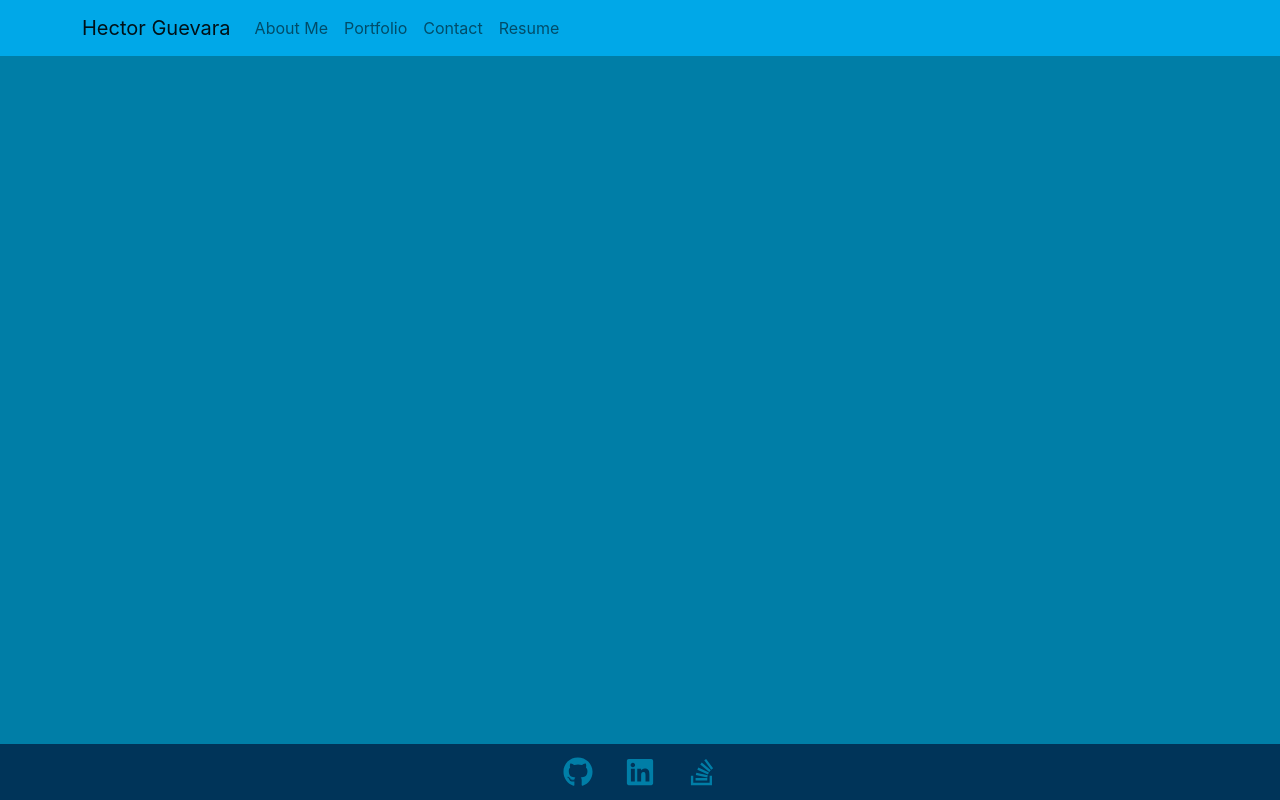
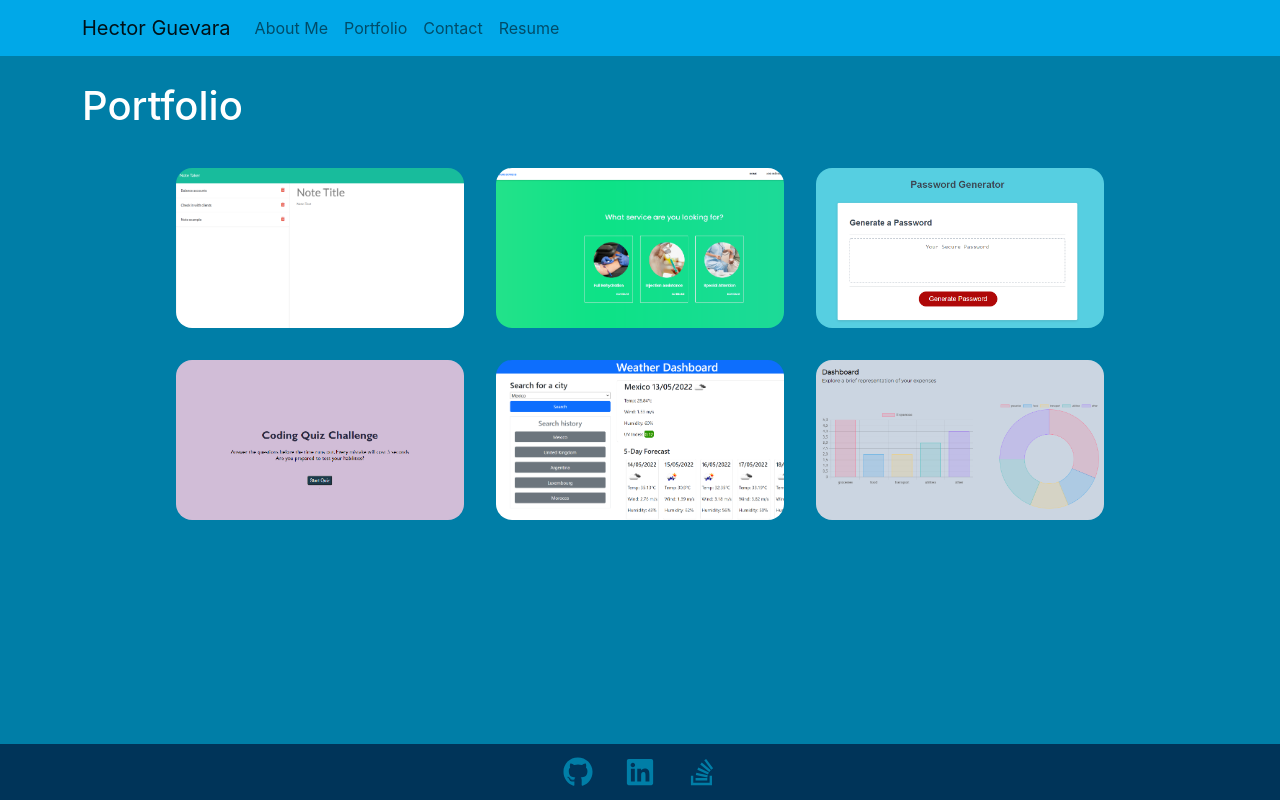
Before and after one commit to HGuevaraCF/portfolio, a React (Create React App) app: page /#/portfolio/work in a window 1280 px wide. Built offline with nearby package versions, Linux system fonts and the light colour scheme.

Commit message:
router test

```diff
--- a/src/components/portfolio.js
+++ b/src/components/portfolio.js
@@ -10,22 +10,21 @@ import wolfinance from '../utils/img/wolfinance.png';
 
 function Portfolio() {
     return (
-      // <Container style={{
-      //   textAlign: 'justify'
-      // }}>
-      //   <h1>Portfolio</h1>
-      //   <Row style={{
-      //     justifyContent: 'center'
-      //   }}>
-      //     <Project route="https://glacial-inlet-53631.herokuapp.com/" repo="https://github.com/HGuevaraCF/NoteTaker" imgroute={noteTaker} name="Note Taker"/>
-      //     <Project route="https://aeklf.github.io/NurseXpress/" repo="https://github.com/HGuevaraCF/NurseXpress" imgroute={nurseXpress} name="NurseXpress"/>
-      //     <Project route="https://hguevaracf.github.io/password-generator/" repo="https://github.com/HGuevaraCF/password-generator" imgroute={passwordGenerator} name="Password Generator"/>
-      //     <Project route="https://hguevaracf.github.io/code_quiz/" repo="https://github.com/HGuevaraCF/code_quiz" imgroute={quiz} name="Code Quiz"/>
-      //     <Project route="https://hguevaracf.github.io/weatherDashboard/" repo="https://github.com/HGuevaraCF/weatherDashboard" imgroute={weatherDashboard} name="Weather Dashboard"/>
-      //     <Project route="https://hguevaracf.github.io/proyecto1/" repo="https://github.com/HGuevaraCF/proyecto1" imgroute={wolfinance} name="Wolfinance"/>
-      //   </Row>
-      // </Container>
-      <p>Hola</p>
+      <Container style={{
+        textAlign: 'justify'
+      }}>
+        <h1>Portfolio</h1>
+        <Row style={{
+          justifyContent: 'center'
+        }}>
+          <Project route="https://glacial-inlet-53631.herokuapp.com/" repo="https://github.com/HGuevaraCF/NoteTaker" imgroute={noteTaker} name="Note Taker"/>
+          <Project route="https://aeklf.github.io/NurseXpress/" repo="https://github.com/HGuevaraCF/NurseXpress" imgroute={nurseXpress} name="NurseXpress"/>
+          <Project route="https://hguevaracf.github.io/password-generator/" repo="https://github.com/HGuevaraCF/password-generator" imgroute={passwordGenerator} name="Password Generator"/>
+          <Project route="https://hguevaracf.github.io/code_quiz/" repo="https://github.com/HGuevaraCF/code_quiz" imgroute={quiz} name="Code Quiz"/>
+          <Project route="https://hguevaracf.github.io/weatherDashboard/" repo="https://github.com/HGuevaraCF/weatherDashboard" imgroute={weatherDashboard} name="Weather Dashboard"/>
+          <Project route="https://hguevaracf.github.io/proyecto1/" repo="https://github.com/HGuevaraCF/proyecto1" imgroute={wolfinance} name="Wolfinance"/>
+        </Row>
+      </Container>
     )
 }
 
```
Also changed, not shown: src/App.js (+1 -13 lines).
